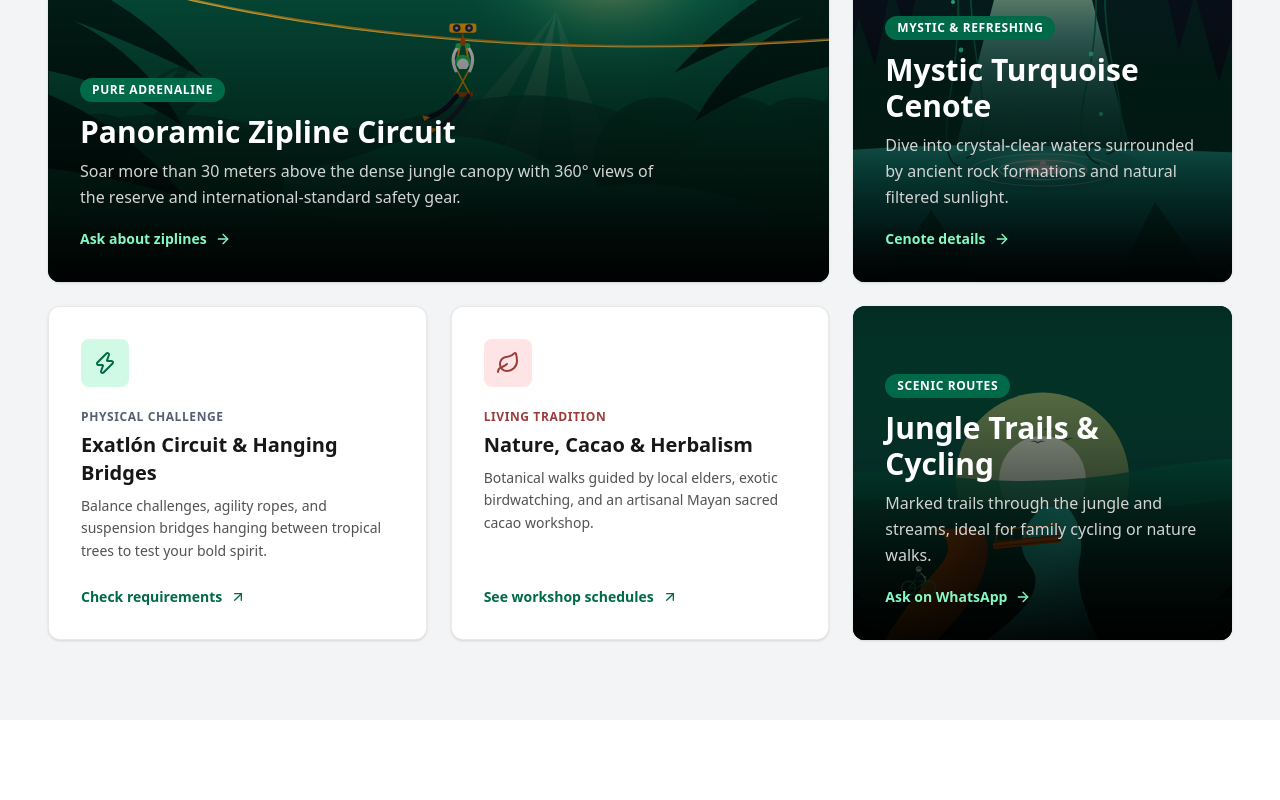
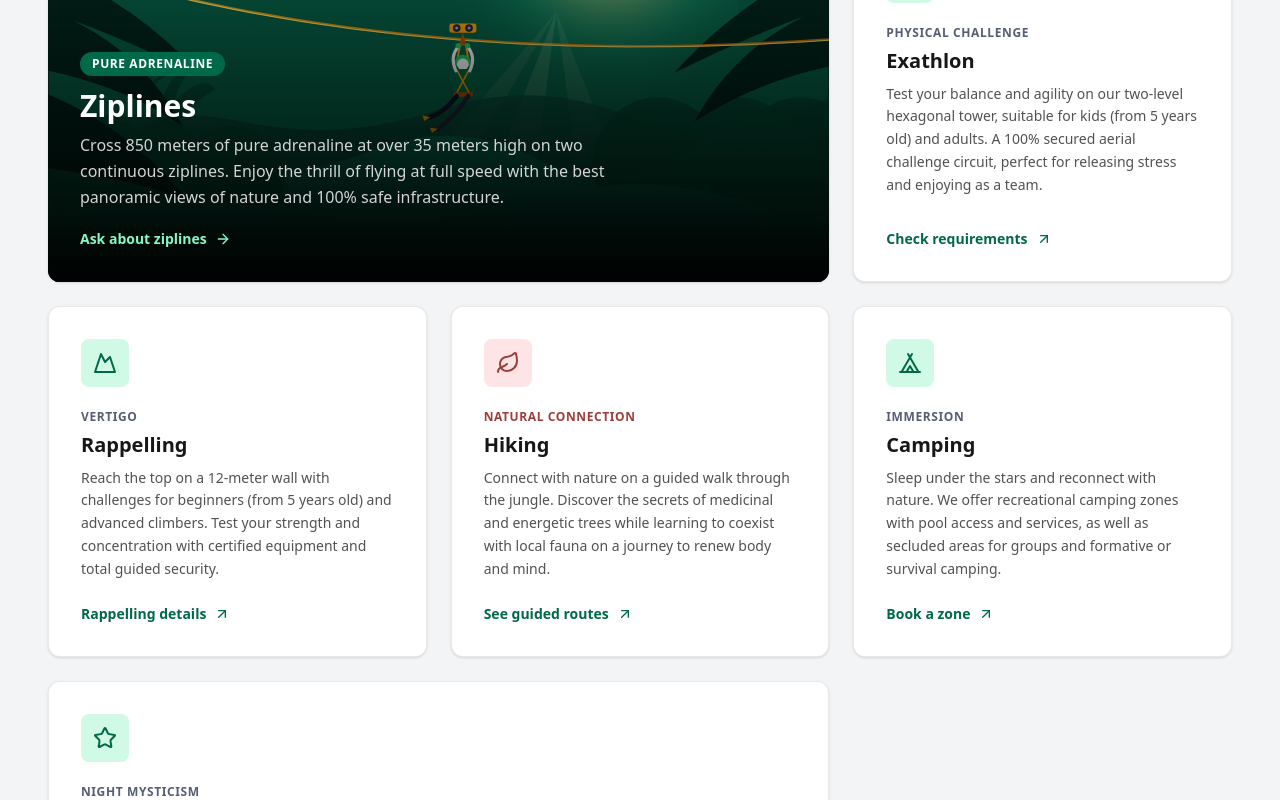
Before and after one commit to Didier03/grantzunun, a Next.js app: page / in a window 1280 px wide. Shown: the part 1100-1900 px from the top of the page. Built offline with nearby package versions, Linux system fonts and the light colour scheme.

Commit message:
Se agregan nuevos íconos y se actualizan descripciones y títulos de actividades en los diccionarios de inglés y español.

```diff
--- a/components/activities/ActivityCard.tsx
+++ b/components/activities/ActivityCard.tsx
@@ -2,7 +2,7 @@
 
 import React from "react";
 import Image from "next/image";
-import { ArrowRight, ArrowUpRight, Zap, Leaf, Compass } from "lucide-react";
+import { ArrowRight, ArrowUpRight, Zap, Leaf, Compass, Mountain, Tent, Star } from "lucide-react";
 import { ParkActivity } from "@/types";
 import { getWhatsAppUrl } from "@/lib/whatsapp";
 
@@ -20,6 +20,12 @@ export function ActivityCard({ activity }: ActivityCardProps) {
         return <Zap className="w-6 h-6 text-[#006948]" />;
       case "Leaf":
         return <Leaf className="w-6 h-6 text-[#9b3e3b]" />;
+      case "Mountain":
+        return <Mountain className="w-6 h-6 text-[#006948]" />;
+      case "Tent":
+        return <Tent className="w-6 h-6 text-[#006948]" />;
+      case "Star":
+        return <Star className="w-6 h-6 text-[#006948]" />;
       default:
         return <Compass className="w-6 h-6 text-[#006948]" />;
     }
--- a/i18n/dictionaries/en.ts
+++ b/i18n/dictionaries/en.ts
@@ -82,68 +82,81 @@ export const en: Dictionary = {
     items: [
       {
         id: "tirolesas",
-        title: "Panoramic Zipline Circuit",
+        title: "Ziplines",
         category: "Pure Adrenaline",
         categoryColor: "emerald",
         description:
-          "Soar more than 30 meters above the dense jungle canopy with 360° views of the reserve and international-standard safety gear.",
+          "Cross 850 meters of pure adrenaline at over 35 meters high on two continuous ziplines. Enjoy the thrill of flying at full speed with the best panoramic views of nature and 100% safe infrastructure.",
         image: "/images/hero-zipline.svg",
         colSpan: "two-thirds",
         ctaText: "Ask about ziplines",
         whatsappMessage:
-          "Hi, I would like information about the Panoramic Zipline Circuit at El Gran T´Zunun.",
-      },
-      {
-        id: "cenote",
-        title: "Mystic Turquoise Cenote",
-        category: "Mystic & Refreshing",
-        categoryColor: "secondary",
-        description:
-          "Dive into crystal-clear waters surrounded by ancient rock formations and natural filtered sunlight.",
-        image: "/images/cenote-sagrado.svg",
-        colSpan: "one-third",
-        ctaText: "Cenote details",
-        whatsappMessage:
-          "Hi, I would like information and details about the Mystic Turquoise Cenote at El Gran T´Zunun.",
+          "Hello, I want information about the Ziplines circuit at El Gran T´Zunun.",
       },
       {
         id: "exatlon",
-        title: "Exatlón Circuit & Hanging Bridges",
+        title: "Exathlon",
         category: "Physical Challenge",
         categoryColor: "secondary",
         description:
-          "Balance challenges, agility ropes, and suspension bridges hanging between tropical trees to test your bold spirit.",
+          "Test your balance and agility on our two-level hexagonal tower, suitable for kids (from 5 years old) and adults. A 100% secured aerial challenge circuit, perfect for releasing stress and enjoying as a team.",
         iconName: "Zap",
         colSpan: "one-third",
         ctaText: "Check requirements",
         whatsappMessage:
-          "Hi, I would like information about the Exatlón Circuit & Hanging Bridges at El Gran T´Zunun.",
+          "Hello, I want information about the Exathlon circuit at El Gran T´Zunun.",
       },
       {
-        id: "cacao",
-        title: "Nature, Cacao & Herbalism",
-        category: "Living Tradition",
+        id: "rapel",
+        title: "Rappelling",
+        category: "Vertigo",
+        categoryColor: "secondary",
+        description:
+          "Reach the top on a 12-meter wall with challenges for beginners (from 5 years old) and advanced climbers. Test your strength and concentration with certified equipment and total guided security.",
+        iconName: "Mountain",
+        colSpan: "one-third",
+        ctaText: "Rappelling details",
+        whatsappMessage:
+          "Hello, I want information about Rappelling at El Gran T´Zunun.",
+      },
+      {
+        id: "senderismo",
+        title: "Hiking",
+        category: "Natural Connection",
         categoryColor: "tertiary",
         description:
-          "Botanical walks guided by local elders, exotic birdwatching, and an artisanal Mayan sacred cacao workshop.",
+          "Connect with nature on a guided walk through the jungle. Discover the secrets of medicinal and energetic trees while learning to coexist with local fauna on a journey to renew body and mind.",
         iconName: "Leaf",
         colSpan: "one-third",
-        ctaText: "See workshop schedules",
+        ctaText: "See guided routes",
         whatsappMessage:
-          "Hi, I would like information about the Mayan Cacao & Herbalism workshops at El Gran T´Zunun.",
+          "Hello, I want information about Guided Hiking at El Gran T´Zunun.",
       },
       {
-        id: "ciclismo",
-        title: "Jungle Trails & Cycling",
-        category: "Scenic Routes",
+        id: "campismo",
+        title: "Camping",
+        category: "Immersion",
         categoryColor: "emerald",
         description:
-          "Marked trails through the jungle and streams, ideal for family cycling or nature walks.",
-        image: "/images/senderos-selva.svg",
+          "Sleep under the stars and reconnect with nature. We offer recreational camping zones with pool access and services, as well as secluded areas for groups and formative or survival camping.",
+        iconName: "Tent",
         colSpan: "one-third",
-        ctaText: "Ask on WhatsApp",
+        ctaText: "Book a zone",
         whatsappMessage:
-          "Hi, I would like information about the jungle hiking and cycling trails at El Gran T´Zunun.",
+          "Hello, I want to book a Camping zone at El Gran T´Zunun.",
+      },
+      {
+        id: "astronomia",
+        title: "Stargazing and Astronomy",
+        category: "Night Mysticism",
+        categoryColor: "secondary",
+        description:
+          "Discover the magic of the night sky away from light pollution. A guided astronomical experience to contemplate stars, planets, and constellations in the tranquility and darkness of nature.",
+        iconName: "Star",
+        colSpan: "two-thirds",
+        ctaText: "Check dates",
+        whatsappMessage:
+          "Hello, I want information about the Stargazing experience at El Gran T´Zunun.",
       },
     ],
   },
--- a/i18n/dictionaries/es.ts
+++ b/i18n/dictionaries/es.ts
@@ -88,68 +88,81 @@ export const es = {
     items: [
       {
         id: "tirolesas",
-        title: "Circuito de Tirolesas Panorámicas",
+        title: "Tirolesas",
         category: "Adrenalina Pura",
         categoryColor: "emerald",
         description:
-          "Vuela a más de 30 metros de altura sobre la densa bóveda selvática con vistas 360° de la reserva y equipos de estándar internacional.",
+          "Cruza 850 metros de pura adrenalina a más de 35 metros de altura en dos tirolesas continuas. Disfruta la emoción de volar a toda velocidad con las mejores vistas panorámicas de la naturaleza e infraestructura 100% segura.",
         image: "/images/hero-zipline.svg",
         colSpan: "two-thirds",
-        ctaText: "Preguntar por tirolesa",
+        ctaText: "Preguntar por tirolesas",
         whatsappMessage:
-          "Hola, quiero información del circuito de Tirolesas Panorámicas en El Gran T´Zunun.",
-      },
-      {
-        id: "cenote",
-        title: "Cenote Turquesa Místico",
-        category: "Místico & Refrescante",
-        categoryColor: "secondary",
-        description:
-          "Sumérgete en aguas cristalinas con formaciones rocosas milenarias y luz natural filtrada.",
-        image: "/images/cenote-sagrado.svg",
-        colSpan: "one-third",
-        ctaText: "Detalles del cenote",
-        whatsappMessage:
-          "Hola, quiero información y detalles del Cenote Turquesa Místico en El Gran T´Zunun.",
+          "Hola, quiero información sobre el circuito de Tirolesas en El Gran T´Zunun.",
       },
       {
         id: "exatlon",
-        title: "Circuito Exatlón & Puentes Colgantes",
+        title: "Exatlón",
         category: "Desafío Físico",
         categoryColor: "secondary",
         description:
-          "Retos de equilibrio, cuerdas de destreza y puentes colgantes suspendidos entre árboles tropicales para poner a prueba tu espíritu audaz.",
+          "Pon a prueba tu equilibrio y destreza en nuestra torre hexagonal de dos niveles, apta para niños (desde 5 años) y adultos. Un circuito de retos aéreos 100% asegurado, perfecto para liberar estrés y disfrutar en equipo.",
         iconName: "Zap",
         colSpan: "one-third",
         ctaText: "Consultar requerimientos",
         whatsappMessage:
-          "Hola, quiero información del circuito Exatlón y Puentes Colgantes en El Gran T´Zunun.",
+          "Hola, quiero información sobre el circuito Exatlón en El Gran T´Zunun.",
       },
       {
-        id: "cacao",
-        title: "Naturaleza, Cacao & Herbolaria",
-        category: "Tradición Viva",
+        id: "rapel",
+        title: "Rapel",
+        category: "Vértigo",
+        categoryColor: "secondary",
+        description:
+          "Alcanza la cima en un muro de 12 metros con retos para novatos (desde los 5 años) y escaladores avanzados. Pon a prueba tu fuerza y concentración con equipo certificado y total seguridad guiada.",
+        iconName: "Mountain",
+        colSpan: "one-third",
+        ctaText: "Detalles de rapel",
+        whatsappMessage:
+          "Hola, quiero información sobre el muro de Rapel en El Gran T´Zunun.",
+      },
+      {
+        id: "senderismo",
+        title: "Senderismo",
+        category: "Conexión Natural",
         categoryColor: "tertiary",
         description:
-          "Senderismo botánico guiado por sabios locales, avistamiento de aves exóticas y taller demostrativo del sagrado cacao maya artesanal.",
+          "Conéctate con la naturaleza en una caminata guiada por la selva. Descubre los secretos de árboles medicinales y energéticos, mientras aprendes a coexistir con la fauna local en un recorrido para renovar cuerpo y mente.",
         iconName: "Leaf",
         colSpan: "one-third",
-        ctaText: "Ver horarios de talleres",
+        ctaText: "Ver rutas guiadas",
         whatsappMessage:
-          "Hola, quiero información de los talleres de Cacao Maya y Herbolaria en El Gran T´Zunun.",
+          "Hola, quiero información sobre las rutas de Senderismo en El Gran T´Zunun.",
       },
       {
-        id: "ciclismo",
-        title: "Senderos & Ciclismo de Selva",
-        category: "Rutas Escénicas",
+        id: "campismo",
+        title: "Campismo",
+        category: "Inmersión",
         categoryColor: "emerald",
         description:
-          "Rutas señalizadas entre la selva y riachuelos ideales para pedalear o caminar en familia.",
-        image: "/images/senderos-selva.svg",
+          "Duerme bajo las estrellas y reconecta con la naturaleza. Ofrecemos zonas para campismo recreativo con acceso a alberca y servicios, así como áreas apartadas para grupos y campismo formativo o de supervivencia.",
+        iconName: "Tent",
         colSpan: "one-third",
-        ctaText: "Consultar en WhatsApp",
+        ctaText: "Reservar zona",
         whatsappMessage:
-          "Hola, quiero información de las rutas de senderismo y ciclismo de selva en El Gran T´Zunun.",
+          "Hola, quiero información y reservar zona de Campismo en El Gran T´Zunun.",
+      },
+      {
+        id: "astronomia",
+        title: "Observación sideral y astronómica",
+        category: "Misticismo Nocturno",
+        categoryColor: "secondary",
+        description:
+          "Descubre la magia del cielo nocturno lejos de la contaminación lumínica. Una experiencia astronómica guiada para contemplar estrellas, planetas y constelaciones en la tranquilidad y oscuridad de la naturaleza.",
+        iconName: "Star",
+        colSpan: "two-thirds",
+        ctaText: "Consultar fechas",
+        whatsappMessage:
+          "Hola, quiero información sobre las experiencias de Observación Astronómica en El Gran T´Zunun.",
       },
     ] as ParkActivity[],
   },
--- a/lib/whatsapp.ts
+++ b/lib/whatsapp.ts
@@ -3,7 +3,7 @@
  * Configured for El Gran T'Zunun Nature & Adventure Park
  */
 
-export const WHATSAPP_PHONE = "+52 1 981 138 0060"; // Phone format without +, spaces or hyphens
+export const WHATSAPP_PHONE = "529811380060"; // Phone format without +, spaces or hyphens
 
 /**
  * Builds a direct WhatsApp web/app link with encoded text message
```
